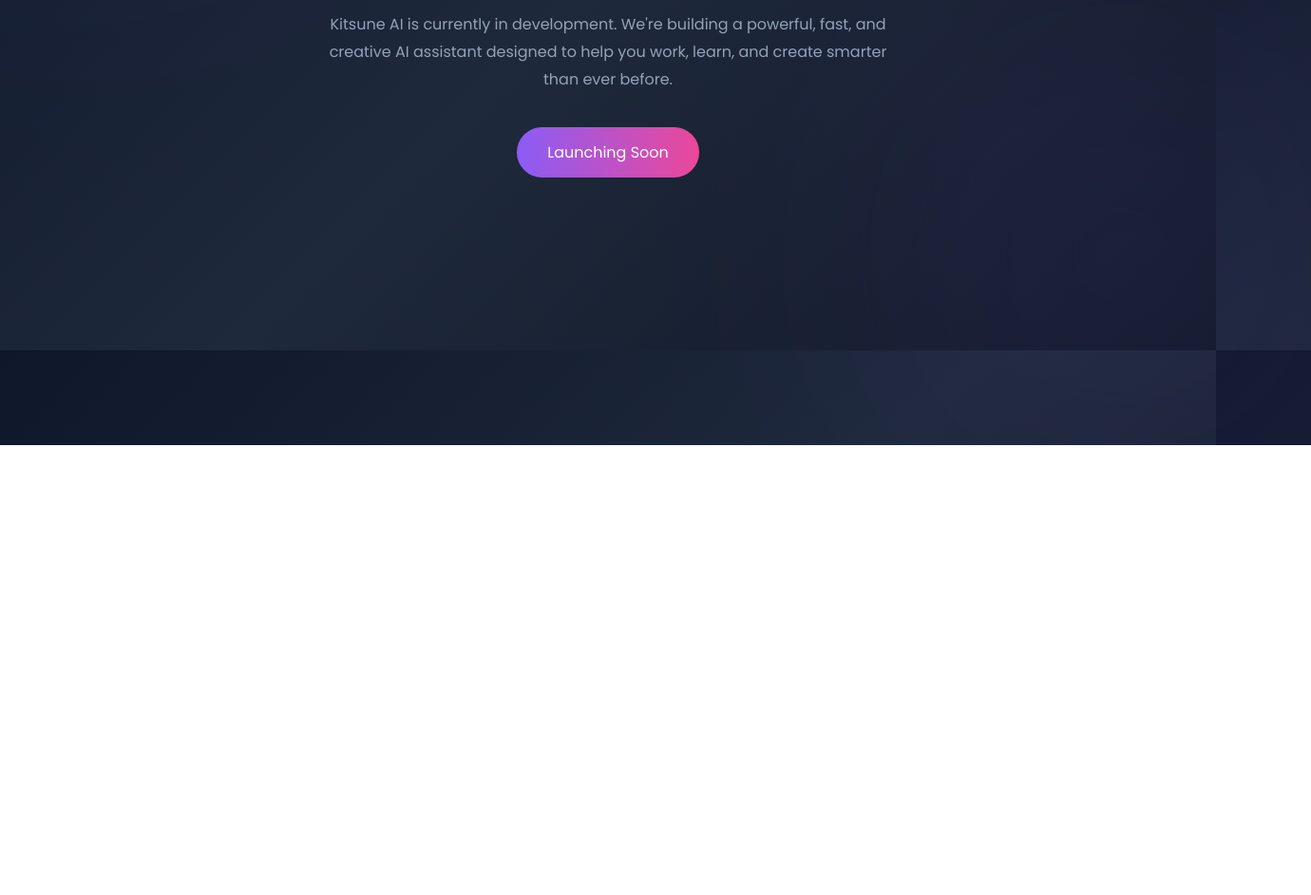
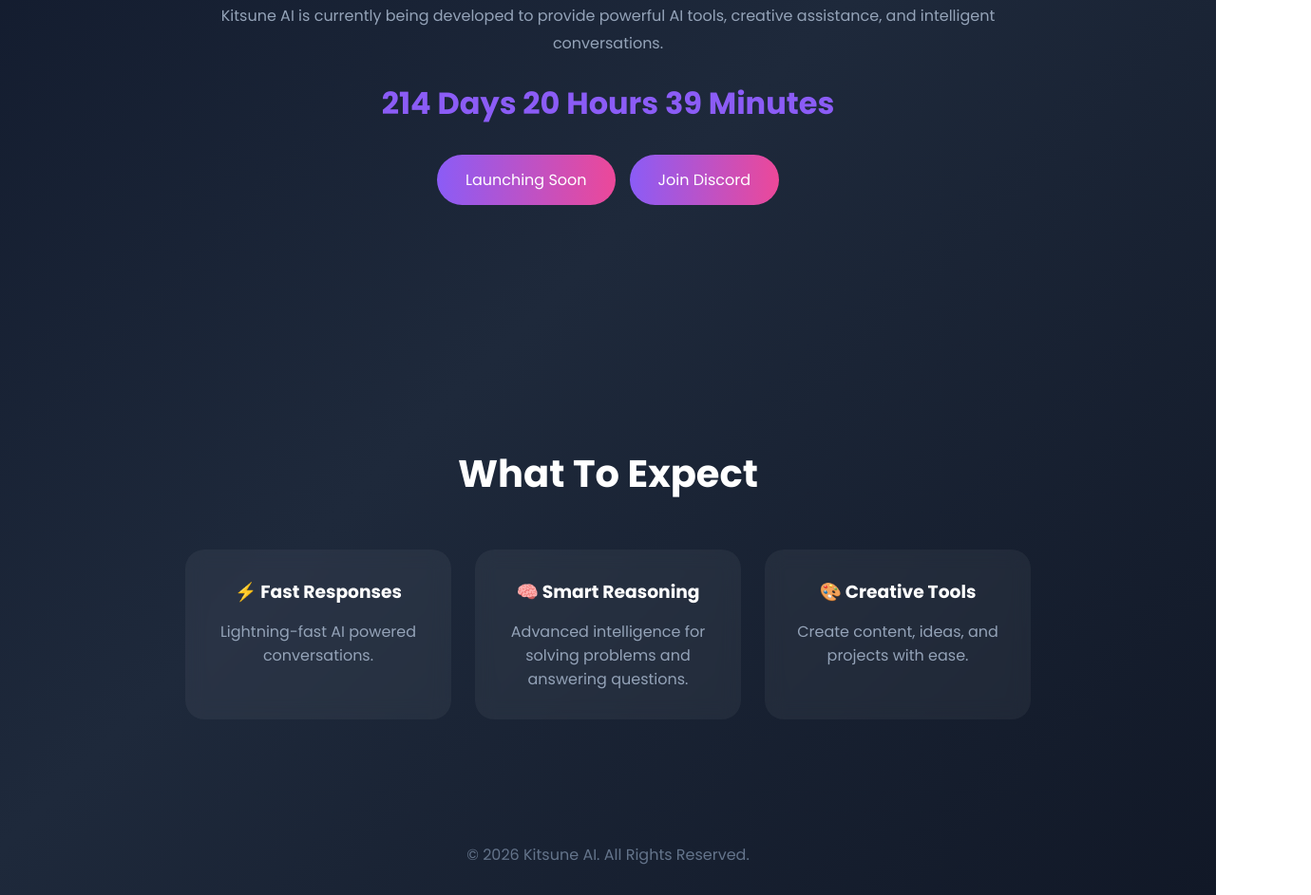
Before and after one commit to Ckronicsentertainment/kitsune-ai, a plain HTML site: page index.html in a window 1280 px wide. Shown: the part 431-1374 px from the top of the page at 95% size, 1380 px wide, since content can reach past the window. Before the commit the page ends 900 px from the top, so only its background shows below. Drawn offline with Linux system fonts and the light colour scheme.

Commit message:
Update index.html

```diff
--- a/index.html
+++ b/index.html
@@ -16,19 +16,22 @@
 }
 
 body{
-    height:100vh;
     background:linear-gradient(135deg,#0f172a,#1e293b,#111827);
+    color:white;
+    overflow-x:hidden;
+}
+
+.hero{
+    min-height:100vh;
     display:flex;
     justify-content:center;
     align-items:center;
-    color:white;
-    overflow:hidden;
+    text-align:center;
+    padding:40px;
 }
 
 .container{
-    text-align:center;
-    max-width:700px;
-    padding:40px;
+    max-width:900px;
 }
 
 .logo{
@@ -37,30 +40,42 @@
     background:linear-gradient(90deg,#ff6bcb,#8b5cf6,#38bdf8);
     -webkit-background-clip:text;
     -webkit-text-fill-color:transparent;
-    margin-bottom:15px;
+    margin-bottom:20px;
+}
+
+.coming{
+    font-size:3.5rem;
+    margin-bottom:20px;
 }
 
 .tagline{
-    font-size:1.2rem;
+    font-size:1.3rem;
     color:#cbd5e1;
     margin-bottom:30px;
-}
-
-.coming{
-    font-size:3rem;
-    font-weight:700;
-    margin-bottom:20px;
 }
 
 .desc{
     color:#94a3b8;
     line-height:1.8;
-    margin-bottom:35px;
+    margin-bottom:25px;
+}
+
+#countdown{
+    font-size:2rem;
+    font-weight:700;
+    color:#8b5cf6;
+    margin-bottom:30px;
+}
+
+.buttons{
+    display:flex;
+    justify-content:center;
+    gap:15px;
+    flex-wrap:wrap;
 }
 
 .button{
-    display:inline-block;
-    padding:14px 32px;
+    padding:14px 30px;
     border-radius:50px;
     text-decoration:none;
     color:white;
@@ -70,52 +85,118 @@
 
 .button:hover{
     transform:translateY(-3px);
-    box-shadow:0 0 25px rgba(236,72,153,.5);
 }
 
-.glow{
-    position:absolute;
-    width:400px;
-    height:400px;
-    background:#8b5cf6;
-    filter:blur(150px);
-    opacity:.15;
-    border-radius:50%;
+.features{
+    padding:100px 30px;
+    text-align:center;
 }
 
-.glow:nth-child(1){
-    top:-100px;
-    left:-100px;
+.features h2{
+    font-size:2.5rem;
+    margin-bottom:50px;
 }
 
-.glow:nth-child(2){
-    bottom:-100px;
-    right:-100px;
+.cards{
+    display:flex;
+    flex-wrap:wrap;
+    justify-content:center;
+    gap:25px;
+}
+
+.card{
+    background:rgba(255,255,255,.05);
+    backdrop-filter:blur(10px);
+    border-radius:20px;
+    padding:30px;
+    width:280px;
+}
+
+.card h3{
+    margin-bottom:15px;
+}
+
+.card p{
+    color:#94a3b8;
+}
+
+footer{
+    text-align:center;
+    padding:30px;
+    color:#64748b;
 }
 </style>
 </head>
 <body>
 
-<div class="glow"></div>
-<div class="glow"></div>
+<section class="hero">
+<div class="container">
 
-<div class="container">
 <div class="logo">🦊 Kitsune AI</div>
 
-    <div class="coming">Coming Soon</div>
+<h1 class="coming">Coming Soon</h1>
 
 <p class="tagline">
 The next generation of intelligent AI experiences.
 </p>
 
 <p class="desc">
-        Kitsune AI is currently in development. We're building a powerful,
-        fast, and creative AI assistant designed to help you work, learn,
-        and create smarter than ever before.
+Kitsune AI is currently being developed to provide powerful AI tools,
+creative assistance, and intelligent conversations.
 </p>
 
+<div id="countdown">Loading...</div>
+
+<div class="buttons">
 <a href="#" class="button">Launching Soon</a>
+<a href="https://discord.gg/YOURINVITE" class="button">Join Discord</a>
 </div>
+
+</div>
+</section>
+
+<section class="features">
+<h2>What To Expect</h2>
+
+<div class="cards">
+
+<div class="card">
+<h3>⚡ Fast Responses</h3>
+<p>Lightning-fast AI powered conversations.</p>
+</div>
+
+<div class="card">
+<h3>🧠 Smart Reasoning</h3>
+<p>Advanced intelligence for solving problems and answering questions.</p>
+</div>
+
+<div class="card">
+<h3>🎨 Creative Tools</h3>
+<p>Create content, ideas, and projects with ease.</p>
+</div>
+
+</div>
+</section>
+
+<footer>
+© 2026 Kitsune AI. All Rights Reserved.
+</footer>
+
+<script>
+const launchDate = new Date("December 31, 2026 00:00:00").getTime();
+
+setInterval(() => {
+    const now = new Date().getTime();
+    const distance = launchDate - now;
+
+    const days = Math.floor(distance / (1000*60*60*24));
+    const hours = Math.floor((distance % (1000*60*60*24)) / (1000*60*60));
+    const mins = Math.floor((distance % (1000*60*60)) / (1000*60));
+
+    document.getElementById("countdown").innerHTML =
+        `${days} Days ${hours} Hours ${mins} Minutes`;
+},1000);
+</script>
 
 </body>
 </html>
```
Lines whose indentation alone changed are shown as unchanged.
